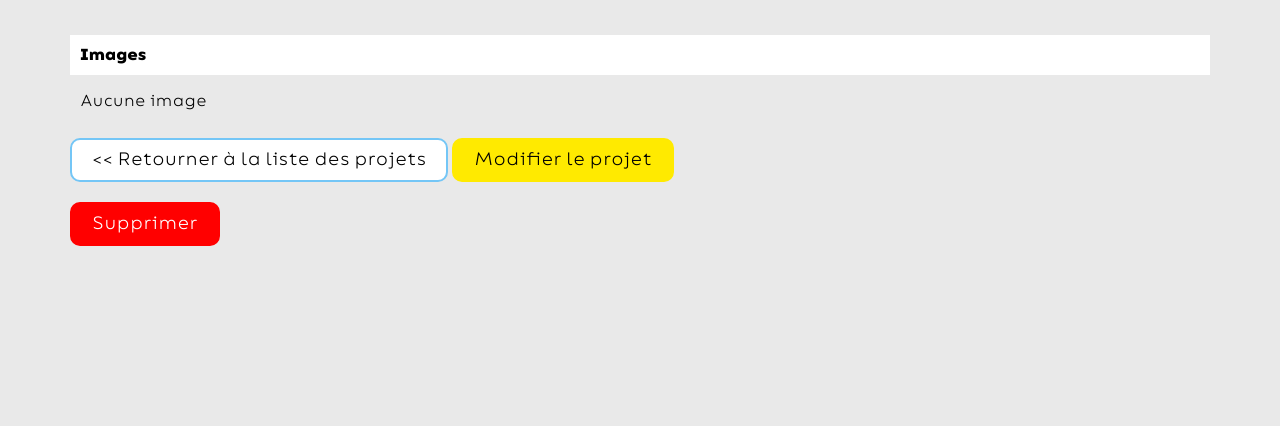
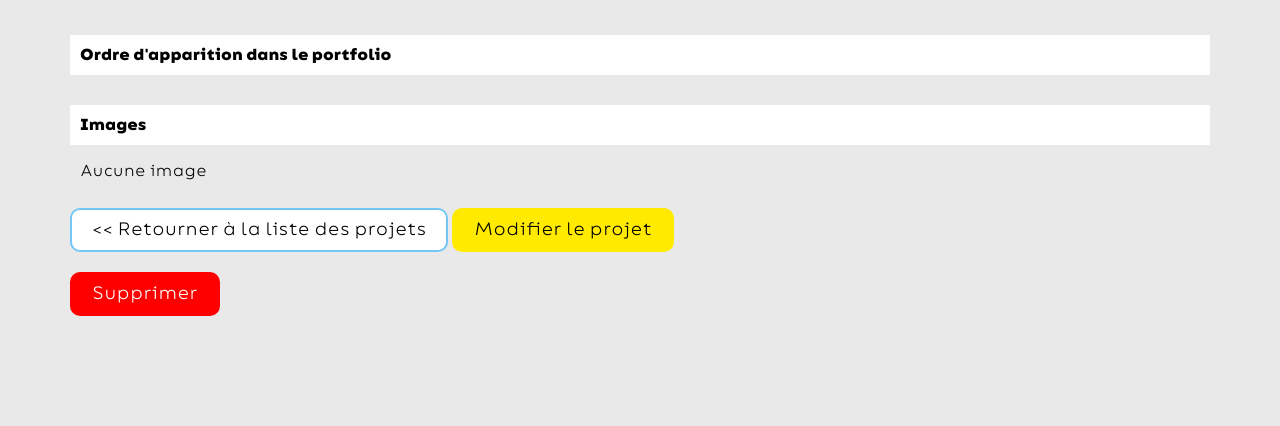
Before and after one commit to newennT/portfolio2, a Symfony app: template templates/admin/projet/show.html.twig in a window 1280 px wide. Shown: the part 989-1415 px from the top of the page. Before the commit the page ends 1235 px from the top, so only its background shows below. Run offline with Twig, Linux system fonts and the light colour scheme; the template is opened without the code that fills it, so the values that code supplies are empty; style sheets or scripts are compiled from the project's sources; some libraries are stand-ins or nearby versions.

Commit message:
Ordre des images et des projets

```diff
--- a/src/Form/ImageType.php
+++ b/src/Form/ImageType.php
@@ -11,6 +11,7 @@ use Symfony\Component\OptionsResolver\OptionsResolver;
 use Symfony\Component\Form\Extension\Core\Type\FileType;
 use Symfony\Component\Validator\Constraints\File;
 use Symfony\Component\Form\Extension\Core\Type\TextareaType;
+use Symfony\Component\Form\Extension\Core\Type\NumberType;
 
 class ImageType extends AbstractType
 {
@@ -46,6 +47,10 @@ class ImageType extends AbstractType
             ->add('texteAlt', TextareaType::class, [
                 'label' => 'Texte alt',
             ])
+            ->add('ordre', NumberType::class, [
+                'label' => 'Ordre affichage',
+                'required' => false,
+            ])
         ;
     }
 
--- a/templates/admin/image/edit.html.twig
+++ b/templates/admin/image/edit.html.twig
@@ -8,6 +8,7 @@
     {{ form_start(form) }}
         {{ form_row(form.projet) }}
         {{ form_row(form.texteAlt )}}
+        {{ form_row(form.ordre) }}
         <button class="btn btn-vert" type="submit">Enregistrer</button>
     {{ form_end(form) }}
 
--- a/templates/admin/image/index.html.twig
+++ b/templates/admin/image/index.html.twig
@@ -27,6 +27,10 @@
                     {{ image.texteAlt }}
                 </div>
 
+                <div class="alt">
+                    {{ image.ordre }}
+                </div>
+
             </div>
 
             <div class="actions">
--- a/templates/admin/image/new.html.twig
+++ b/templates/admin/image/new.html.twig
@@ -11,6 +11,7 @@
             {{ form_row(form.projet) }}
             {{ form_row(form.texteAlt) }}
             {{ form_row(form.path) }}
+            {{ form_row(form.ordre) }}
             <button class="btn btn-vert" type="submit">Enregistrer</button>
         {{ form_end(form) }}
 
--- a/templates/admin/image/show.html.twig
+++ b/templates/admin/image/show.html.twig
@@ -9,6 +9,11 @@
         <div class="champ">
             <div class="intitule">Texte alt</div>
             <p>{{ image.texteAlt }}</p>
+        </div>
+
+        <div class="champ">
+            <div class="intitule">Ordre</div>
+            <p>{{ image.ordre }}</p>
         </div>
 
         <div class="champ">
--- a/templates/admin/projet/_form.html.twig
+++ b/templates/admin/projet/_form.html.twig
@@ -4,6 +4,7 @@
     {{ form_row(form.description) }}
     {{ form_row(form.cover) }}
     {{ form_row(form.coverName) }}
+    {{ form_row(form.ordre_miniature) }}
     {{ form_row(form.categorie) }}
     {{ form_row(form.lastUpdate) }}
     {{ form_row(form.metadescription) }}
@@ -14,6 +15,7 @@
         {{ form_row(form.misEnAvant) }}
     </div>
     {{ form_row(form.imageMiseEnAvant) }}
+    {{ form_row(form.ordre_mis_en_avant) }}
 
 
     <button class="btn btn-vert">{{ button_label|default('Enregistrer') }}</button>
--- a/templates/admin/projet/index.html.twig
+++ b/templates/admin/projet/index.html.twig
@@ -57,6 +57,7 @@
             <div class="actions">
                 <a class="btn btn-blanc" href="{{ path('app_admin_projet_show', {'slug': projet.slug}) }}">Voir</a>
                 <a class="btn btn-jaune" href="{{ path('app_admin_projet_edit', {'id': projet.id}) }}">Modifier</a>
+                <p>{{ projet.ordreMiniature }}</p>
             </div>
         </div>
     {% endfor %}
--- a/templates/admin/projet/show.html.twig
+++ b/templates/admin/projet/show.html.twig
@@ -29,10 +29,20 @@
         <img src="{{ asset('uploads/' ~ projet.cover) }}" alt="Image de couv" width="700">
     </div>
 
+    <div class="champ">
+        <div class="intitule">Ordre d'apparition dans le portfolio</div>
+        <p>{{ projet.getOrdreMiniature }}</p>
+    </div>
+
+
     {% if projet.imageMiseEnAvant %}
         <div class="champ">
             <div class="intitule">Image en page d'accueil</div>
             <img src="{{ asset('uploads/' ~ projet.imageMiseEnAvant) }}" alt="Image de couv" width="700">
+
+                <div class="intitule">Ordre d'apparition sur la page d'accueil</div>
+                <p>{{ projet.getOrdreMisEnAvant }}</p>
+            </div>
         </div>
     {% endif %}
 
@@ -40,6 +50,7 @@
         <div class="intitule">Images</div>
         {% for image in projet.images %}
             <img src="{{ asset('uploads/' ~ image.path) }}" alt="Image de projet">
+            <p>{{ image.ordre }}</p>
         {% else %}
             <p>Aucune image</p>
         {% endfor %}
--- a/templates/projet/index.html.twig
+++ b/templates/projet/index.html.twig
@@ -21,7 +21,7 @@
 
         <div class="projets">
 
-            {% for projet in projets|sort((a, b) => a.lastUpdate <=> b.lastUpdate) %}
+            {% for projet in projets|sort((a, b) => a.ordreMiniature <=> b.ordreMiniature) %}
                 {% if projet.estActif == true %}
 
                 <div class="projet projet-item" data-categorie="{{ projet.categorie|map(c => c.id)|join(',') }}">
```
Also changed, not shown: src/Form/ProjetType.php (+9 -0 lines).
